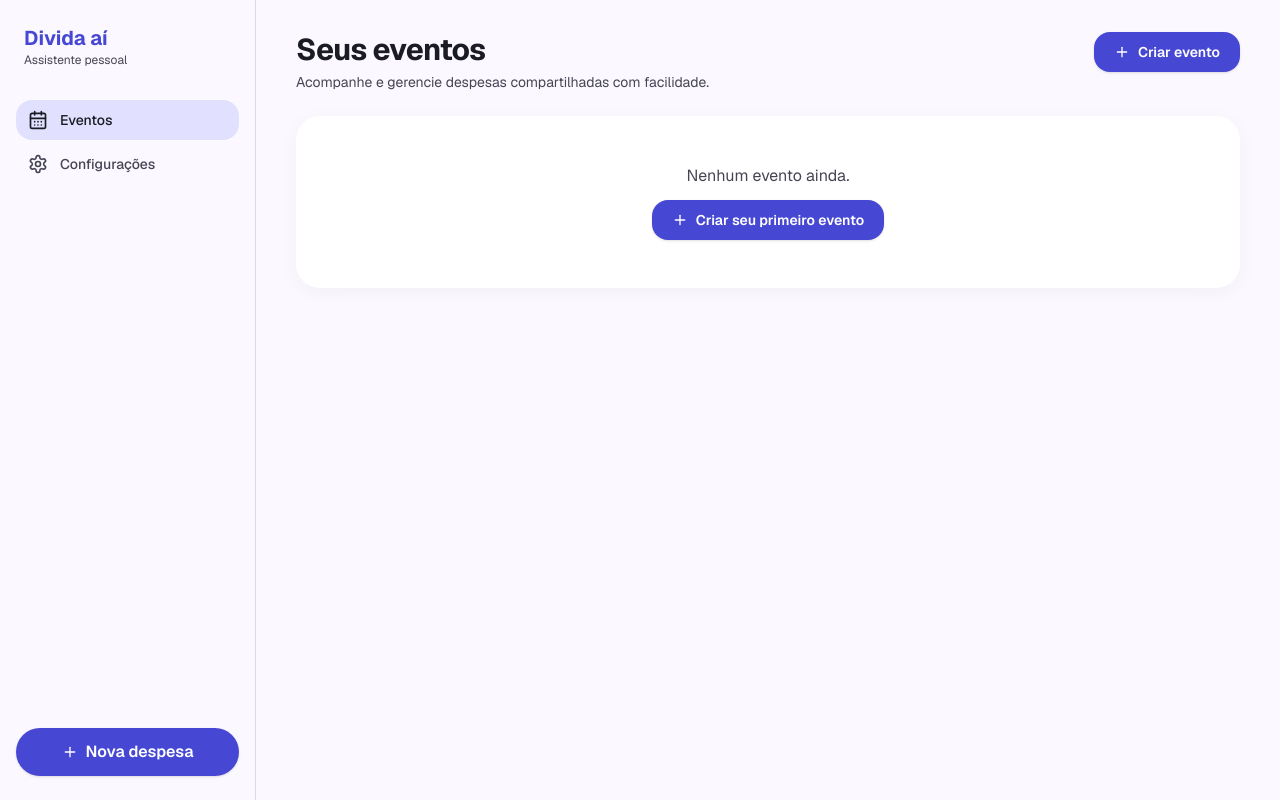
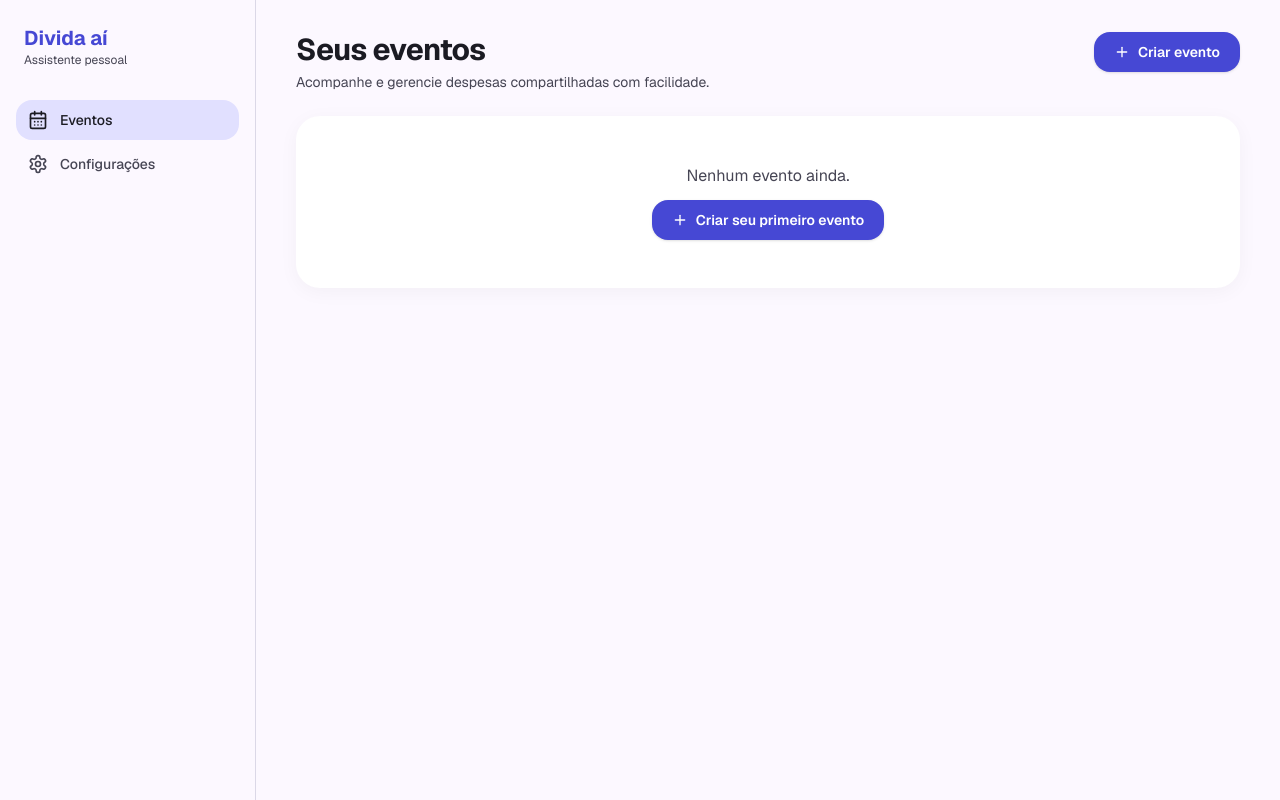
Before and after one commit to javascripto/divida-ai, a React (Vite) app: page / in a window 1280 px wide. Built offline with nearby package versions, Linux system fonts and the light colour scheme.

Commit message:
feat: exibir botão de nova despesa apenas se houver eventos disponíveis

```diff
--- a/src/components/layout.tsx
+++ b/src/components/layout.tsx
@@ -84,10 +84,12 @@ export function Layout({ children }: { children: React.ReactNode }) {
           })}
         </nav>
 
-        <Button size="lg" className="w-full rounded-full" onClick={onAddExpense}>
-          <Plus className="size-5" />
-          Nova despesa
-        </Button>
+        {events.length > 0 && (
+          <Button size="lg" className="w-full rounded-full" onClick={onAddExpense}>
+            <Plus className="size-5" />
+            Nova despesa
+          </Button>
+        )}
       </aside>
 
       <div className="flex min-w-0 flex-1 flex-col">
```
